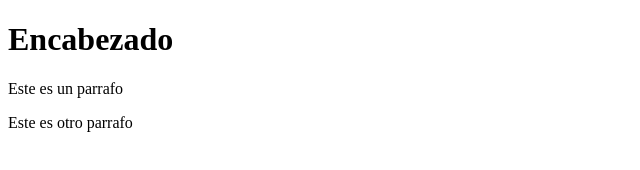
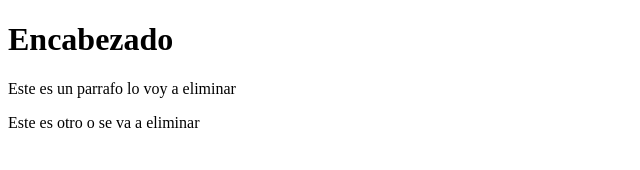
Before and after one commit to ChrisATM-dev/Primer_repositorio, a plain HTML site: page index.html in a window 1280 px wide. Shown: the whole page, without its empty margins (0-640 px from the left). Drawn offline with Linux system fonts and the light colour scheme.

Commit message:
modificacion de parrafos (#2)

```diff
--- a/index.html
+++ b/index.html
@@ -7,7 +7,7 @@
 </head>
 <body>
     <h1>Encabezado</h1>
-    <p>Este es un parrafo</p>
-    <p>Este es otro parrafo</p>
+    <p>Este es un parrafo lo voy a eliminar</p>
+    <p>Este es otro o se va a eliminar</p>
 </body>
 </html>
```
